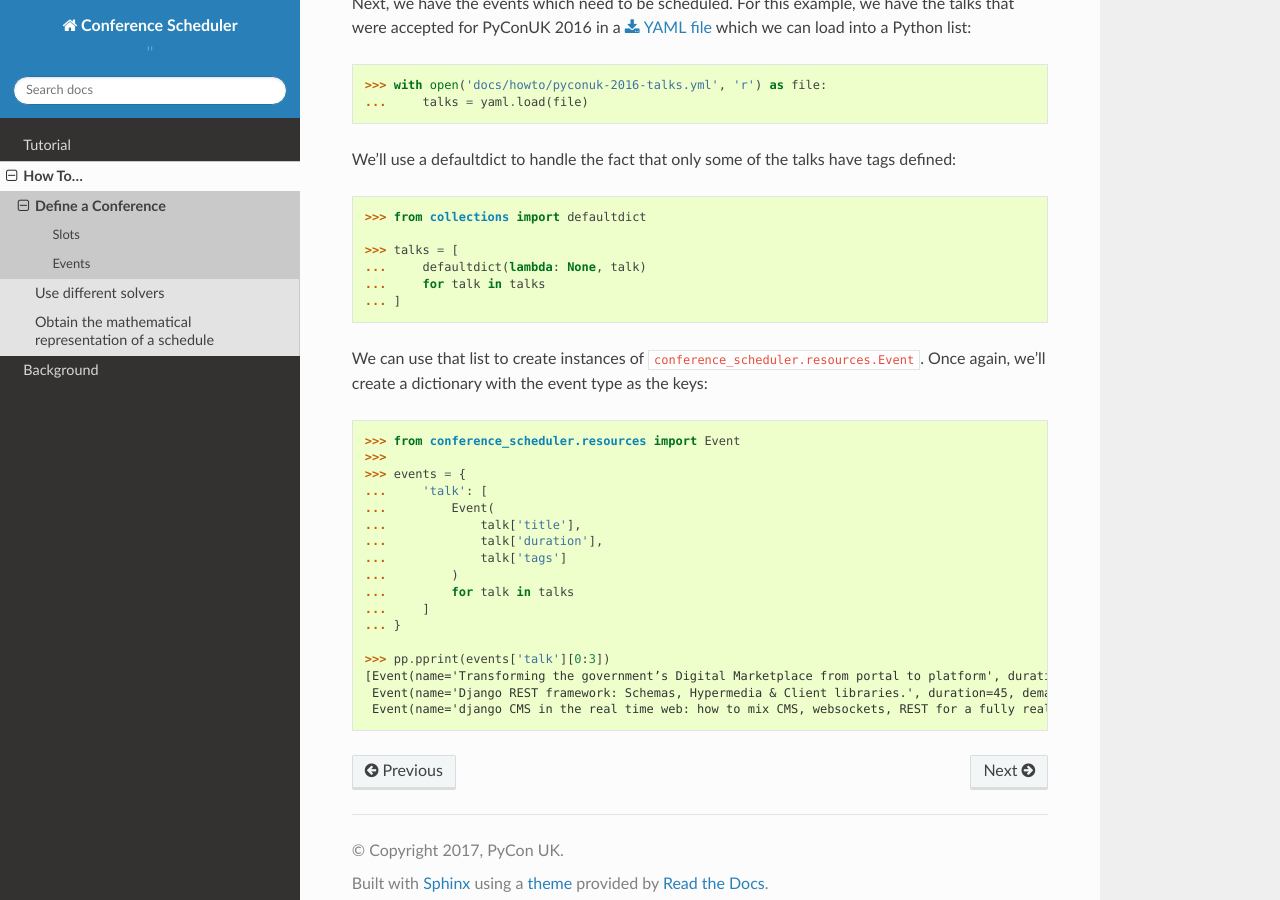
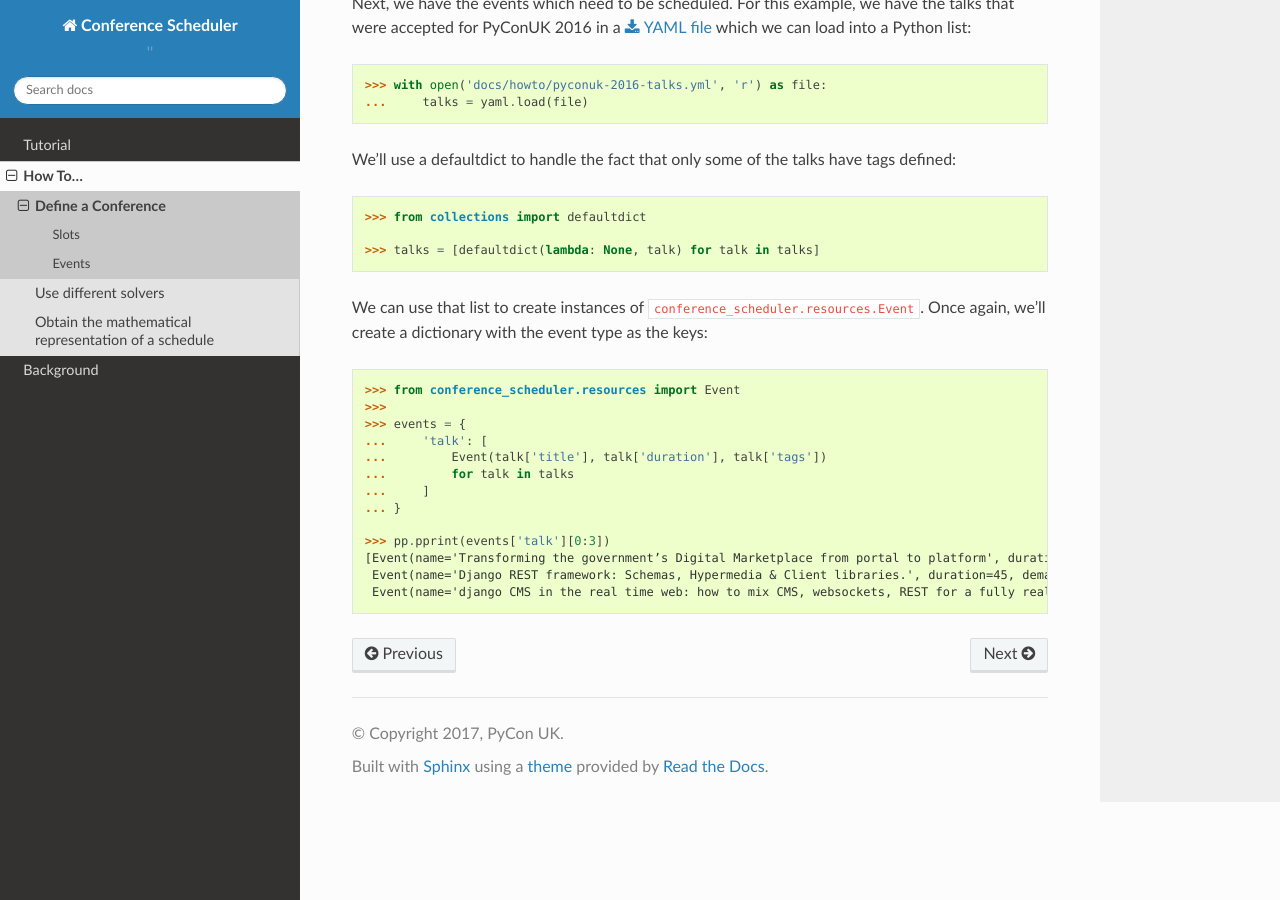
Before and after one commit to PyconUK/ConferenceScheduler, a Sphinx documentation site: the page built from docs/howto/define_a_conference.rst, in a window 1280 px wide and 900 px high, scrolled down 4466 px. Built offline with Sphinx 7.4.7 and the Read the Docs theme 2.0.0, drawn with Linux system fonts in a browser that asks for light colours.

Commit message:
[#44] Reduce some multi line statments to single lines

```diff
--- a/docs/howto/define_a_conference.rst
+++ b/docs/howto/define_a_conference.rst
@@ -241,10 +241,7 @@ tags defined::
 
     >>> from collections import defaultdict
 
-    >>> talks = [
-    ...     defaultdict(lambda: None, talk)
-    ...     for talk in talks
-    ... ]
+    >>> talks = [defaultdict(lambda: None, talk) for talk in talks]
 
 We can use that list to create instances of
 :code:`conference_scheduler.resources.Event`. Once again, we'll create a
@@ -254,11 +251,7 @@ dictionary with the event type as the keys::
     >>>
     >>> events = {
     ...     'talk': [
-    ...         Event(
-    ...             talk['title'],
-    ...             talk['duration'],
-    ...             talk['tags']
-    ...         )
+    ...         Event(talk['title'], talk['duration'], talk['tags'])
     ...         for talk in talks
     ...     ]
     ... }
```
